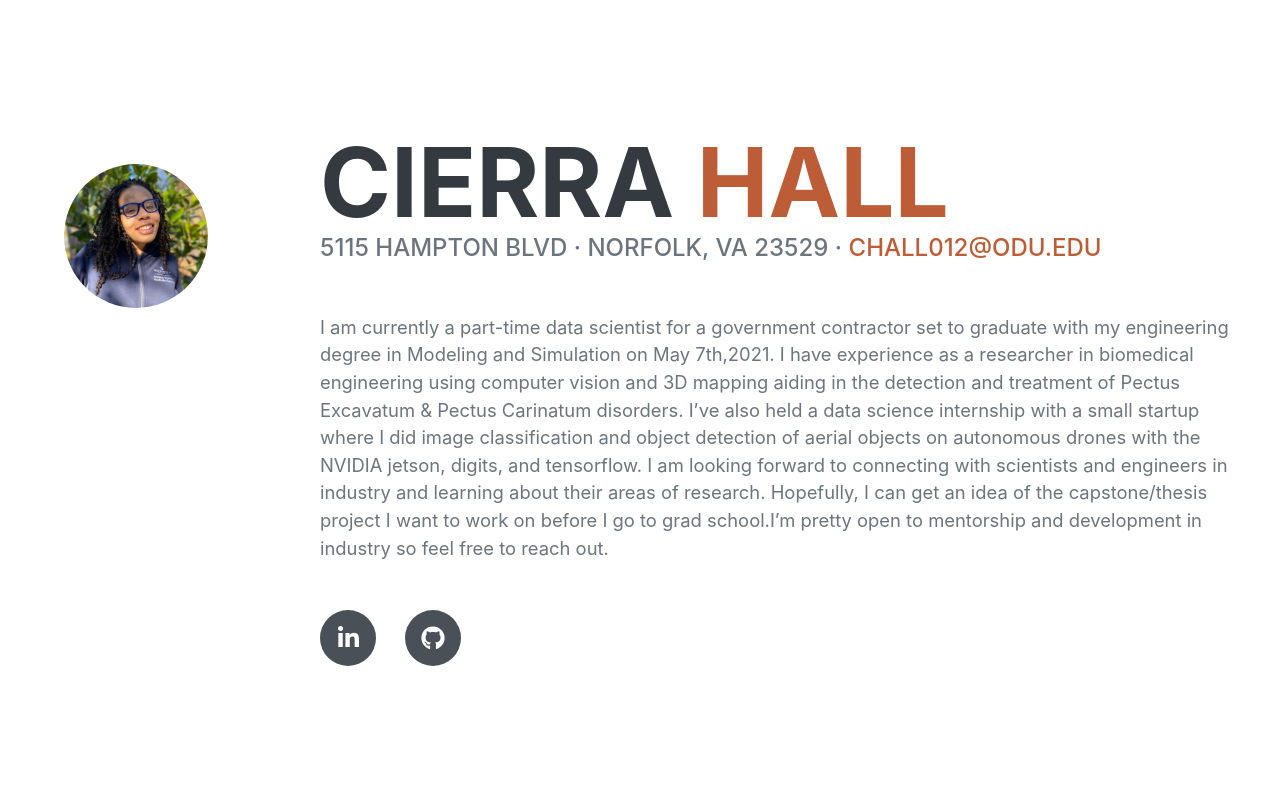
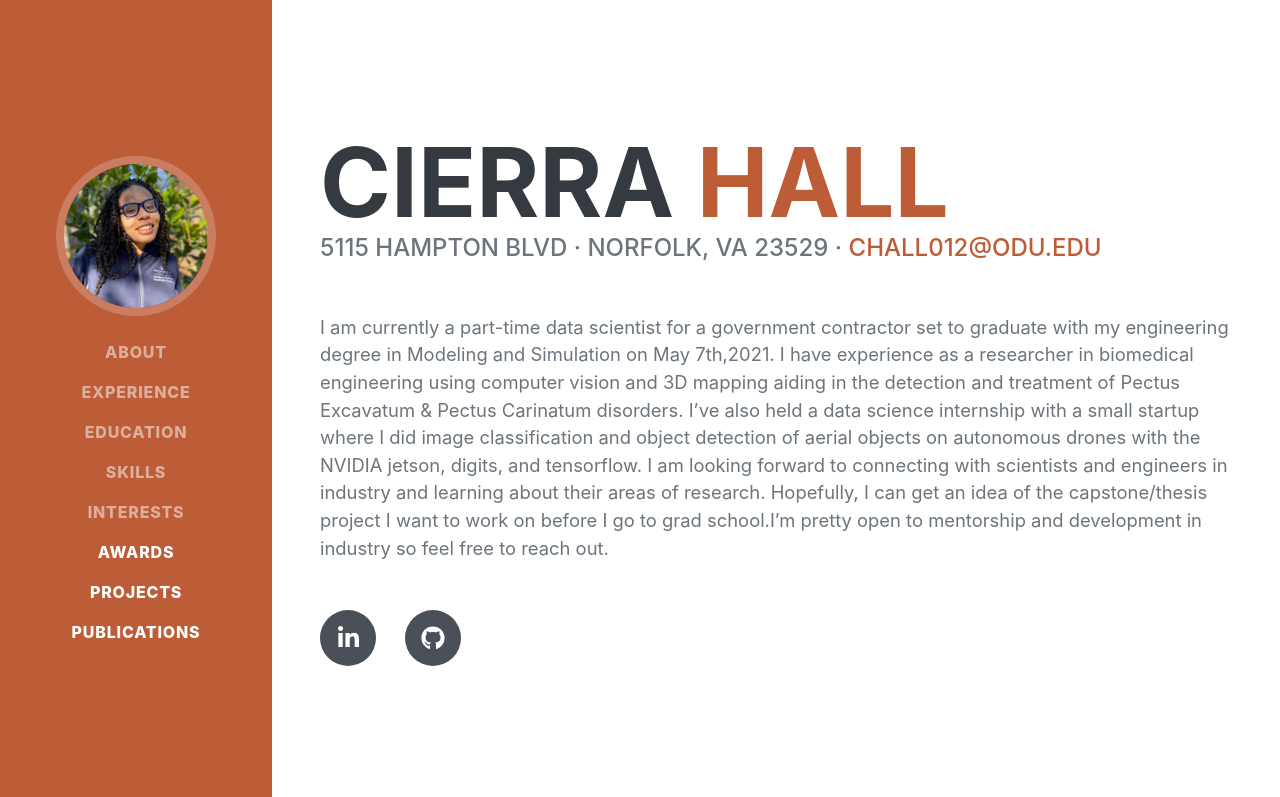
Before and after one commit to Chall88/Chall88.github.io, a plain HTML site: page index.html in a window 1280 px wide. Shown: the top 797 px of the page. Drawn offline with nearby package versions, Linux system fonts and the light colour scheme; a web font is replaced by a local one.

Commit message:
Update index.html

```diff
--- a/index.html
+++ b/index.html
@@ -17,7 +17,7 @@
     </head>
     <body id="page-top">
         <!-- Navigation-->
-        <nav class="navbar navbar-expand-lg navbar-dark Bl-primary fixed-top" id="sideNav">
+        <nav class="navbar navbar-expand-lg navbar-dark bg-primary fixed-top" id="sideNav">
             <a class="navbar-brand js-scroll-trigger" href="#page-top">
                 <span class="d-block d-lg-none">Cierra Hall</span>
                 <span class="d-none d-lg-block"><img class="img-fluid img-profile rounded-circle mx-auto mb-2" src="assets/img/profile.jpg" alt="" /></span>
```
